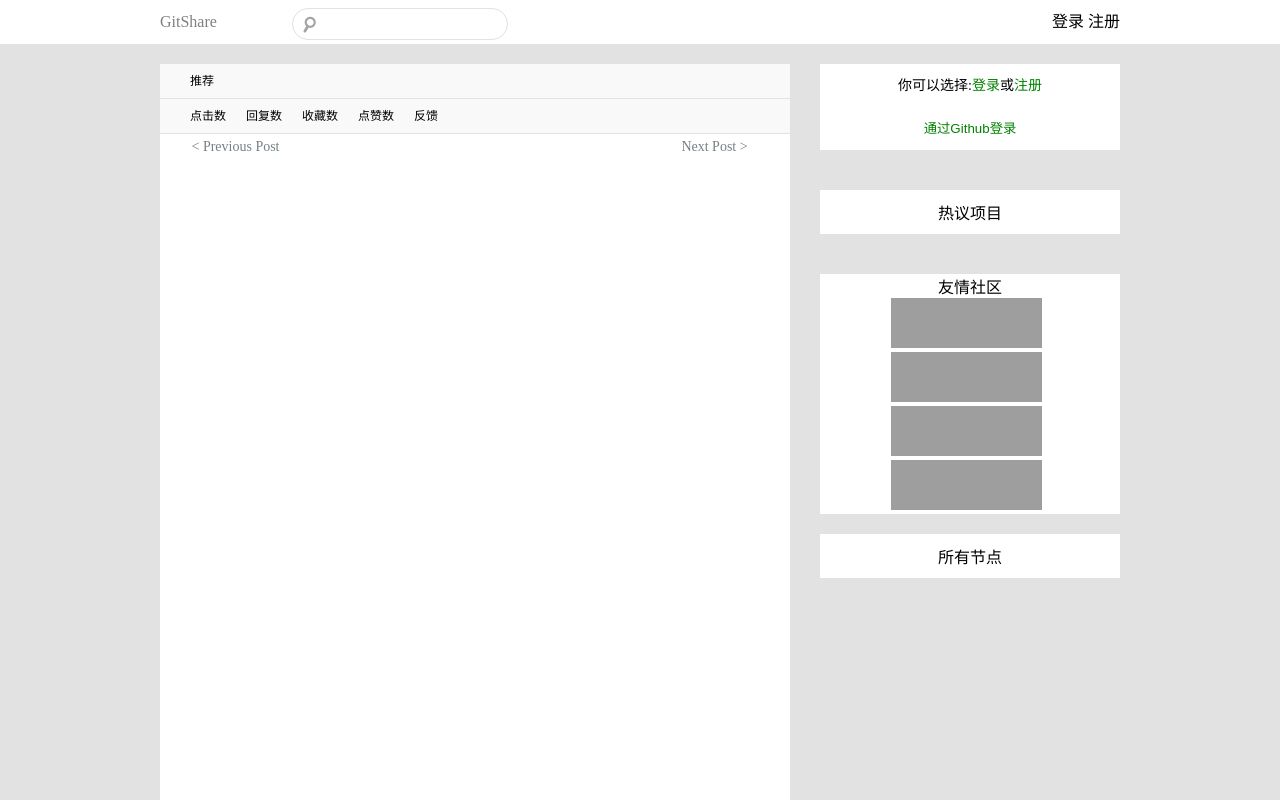
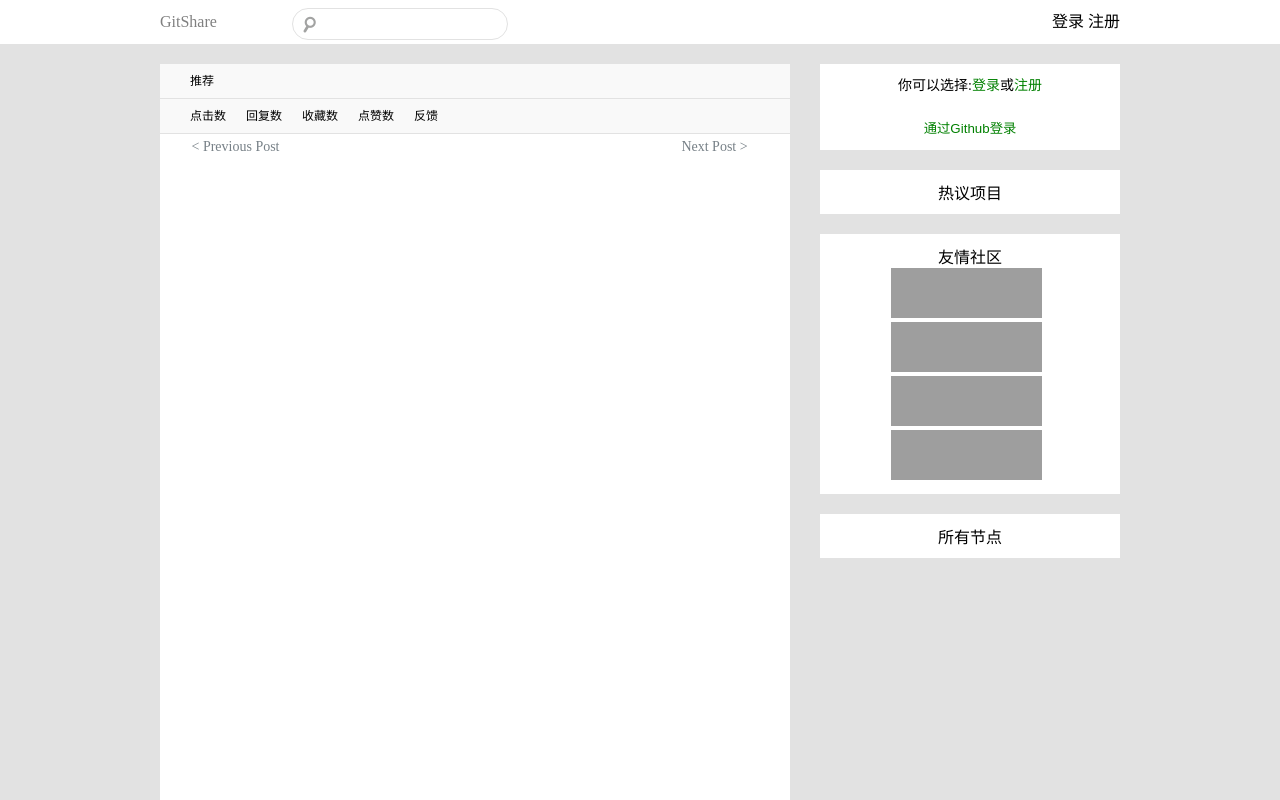
Before and after one commit to geasyheart/git-share, a plain HTML site: page app/templates/index.html in a window 1280 px wide. Shown: the top 800 px of the page. Drawn offline with nearby package versions, Linux system fonts and the light colour scheme; no server answers; grey boxes are pictures that could not be loaded.

Commit message:
去掉自适应

```diff
--- a/app/static/css/index.css
+++ b/app/static/css/index.css
@@ -325,29 +325,7 @@ a {
 }
 
 .tep3 {
-    top: 20px;
-    position: relative;
-}
-
-.tep4 {
-    top: 40px;
-    position: relative;
-}
-
-.tep5 {
-    top: 60px;
-    position: relative;
-}
-
-.tep6 {
-    top: 80px;
-    position: relative;
-    padding: 0;
-}
-
-.tep7 {
-    top: 100px;
-    position: relative;
+    margin-top: 20px;
 }
 
 .node-span span {
--- a/app/templates/index.html
+++ b/app/templates/index.html
@@ -2,7 +2,6 @@
 <html lang="zh-CN">
 <head>
     <meta charset="UTF-8">
-    <meta name="viewport" content="width=device-width, initial-scale=1">
     <title>GitShare</title>
     <link rel="stylesheet" href="../static/css/index.css">
 </head>
@@ -89,12 +88,12 @@
             <div id="git-pub" class="left-basic tep3">
                 <button class="basic-btn" onclick="linkPub()">发布话题</button>
             </div>
-            <div class="left-basic tep4">
+            <div class="left-basic tep3">
                 <div class="hot">热议项目</div>
                 <ul class="hot-list">
                 </ul>
             </div>
-            <div class="left-basic tep6">
+            <div class="left-basic tep3">
                 <div class="hot">友情社区</div>
                 <ul class="friendly">
                     <li>
@@ -121,7 +120,7 @@
                 </ul>
             </div>
 
-            <div class="left-basic tep7 node-span">
+            <div class="left-basic tep3 node-span">
                 <div id="node-list" class="hot">所有节点</div>
             </div>
         </div>
```
Also changed, not shown: app/templates/article_detail.html (+0 -1 lines), app/templates/git-bind.html (+0 -1 lines), app/templates/git-pub.html (+0 -1 lines), app/templates/message.html (+0 -1 lines), app/templates/settings.html (+0 -1 lines), app/templates/signin.html (+0 -1 lines), app/templates/signup.html (+0 -1 lines), app/templates/user.html (+0 -1 lines), app/static/public/img/star.png, app/static/public/img/unstar.png.
